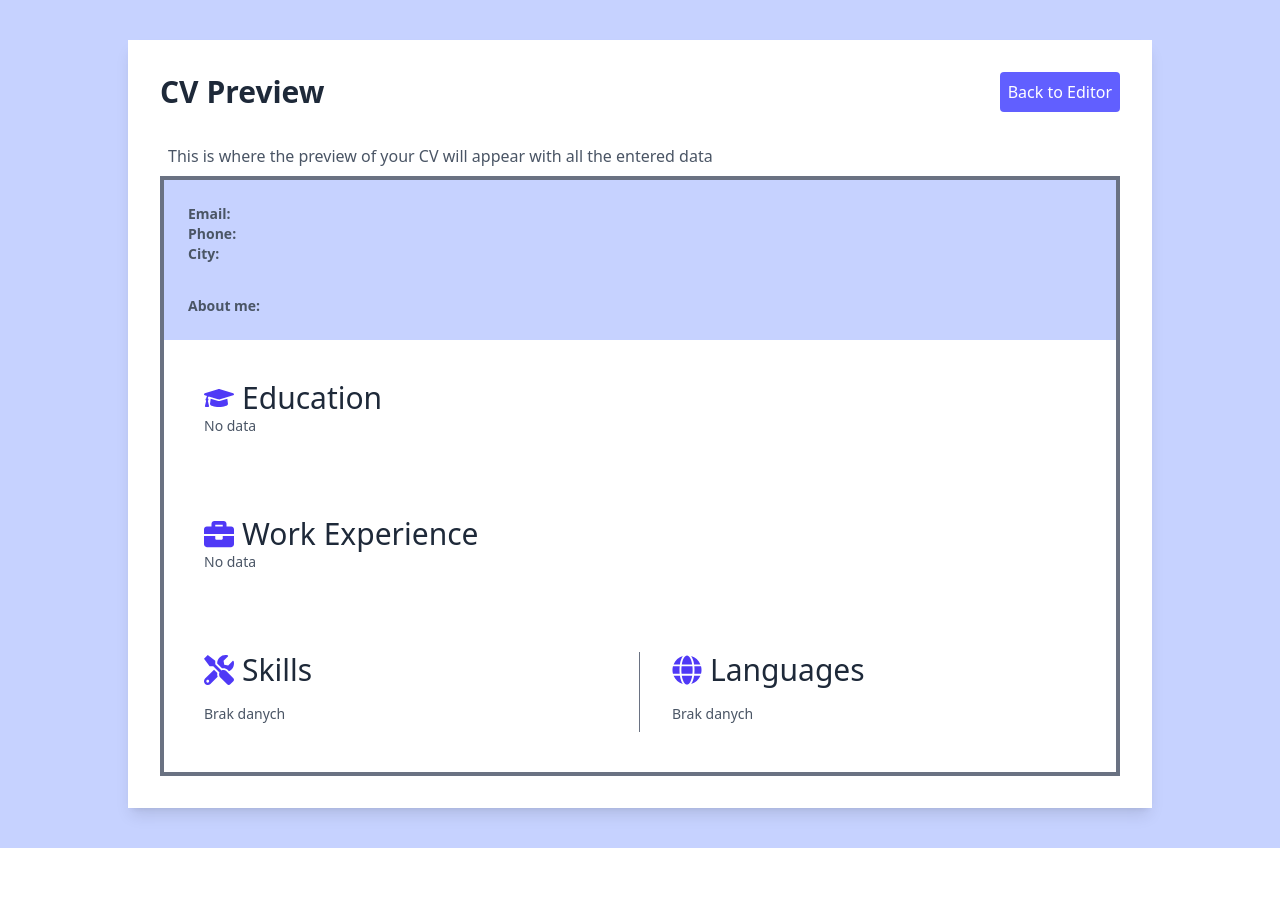
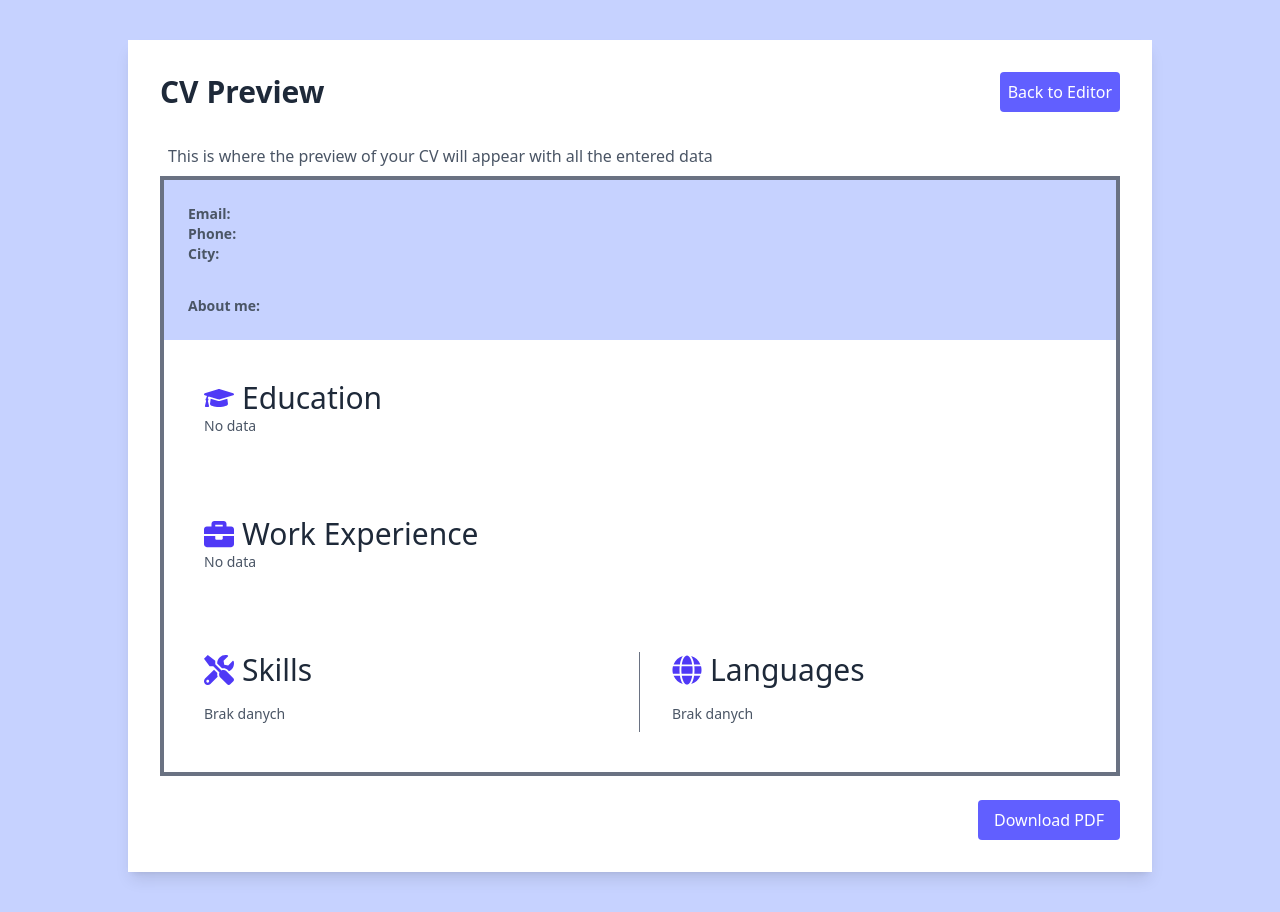
Before and after one commit to an0abi/cv-application-project, a React (Vite) app: page /preview in a window 1280 px wide. Before the commit the page ends 848 px from the top, so only its background shows below. Built offline with nearby package versions, Linux system fonts and the light colour scheme.

Commit message:
added downloand to PDF

```diff
--- /dev/null
+++ b/src/components/PrintButton.tsx
@@ -0,0 +1,26 @@
+import React from "react";
+import { useReactToPrint } from "react-to-print";
+
+
+interface PrintButtonProps {
+  contentRef: React.RefObject<HTMLDivElement>;
+}
+
+const PrintButton: React.FC<PrintButtonProps> = ({ contentRef }) => {
+  const handlePrint = useReactToPrint({
+    contentRef,
+    documentTitle: "CV-Preview",
+  });
+
+  return (
+    <button
+      onClick={handlePrint}
+      className="bg-indigo-500 text-white px-4 py-2 rounded hover:bg-indigo-600 transition-colors"
+      type="button"
+    >
+      Download PDF
+    </button>
+  );
+};
+
+export default PrintButton;
--- a/src/pages/Preview.tsx
+++ b/src/pages/Preview.tsx
@@ -1,12 +1,15 @@
-import React from "react";
+import React, { useRef } from "react";
 import { useNavigate } from "react-router-dom";
 import Button from "../components/Button";
+import PrintButton from "../components/PrintButton";
 import { useCV } from "../context/CVContext";
 import { FaGraduationCap, FaBriefcase, FaTools, FaGlobe } from "react-icons/fa";
 
 const Preview: React.FC = () => {
+
   const navigate = useNavigate();
   const { state } = useCV();
+  const printRef = useRef<HTMLDivElement>(null) as React.RefObject<HTMLDivElement>;
 
   const handleBackToEditor = () => {
     navigate("/");
@@ -28,8 +31,7 @@ const Preview: React.FC = () => {
           This is where the preview of your CV will appear with all the entered
           data
         </p>
-
-        <div className="border-4 border-gray-500">
+        <div className="border-4 border-gray-500 print:border-0" ref={printRef}>
           <div>
             <div className="flex flex-col text-gray-600 text-sm bg-indigo-200 p-6 justify-center">
               <div className="flex items-center justify-between">
@@ -57,7 +59,7 @@ const Preview: React.FC = () => {
                   </p>
                 </div>
               </div>
-              <div className="pt-8 max-w-1/2">
+              <div className="pt-8 max-w-3/4">
                 <b>
                   About me: <br />
                 </b>
@@ -210,6 +212,9 @@ const Preview: React.FC = () => {
             </div>
           </div>
         </div>
+        <div className="flex justify-end mt-6">
+          <PrintButton contentRef={printRef} />
+        </div>
       </div>
     </div>
   );
```
